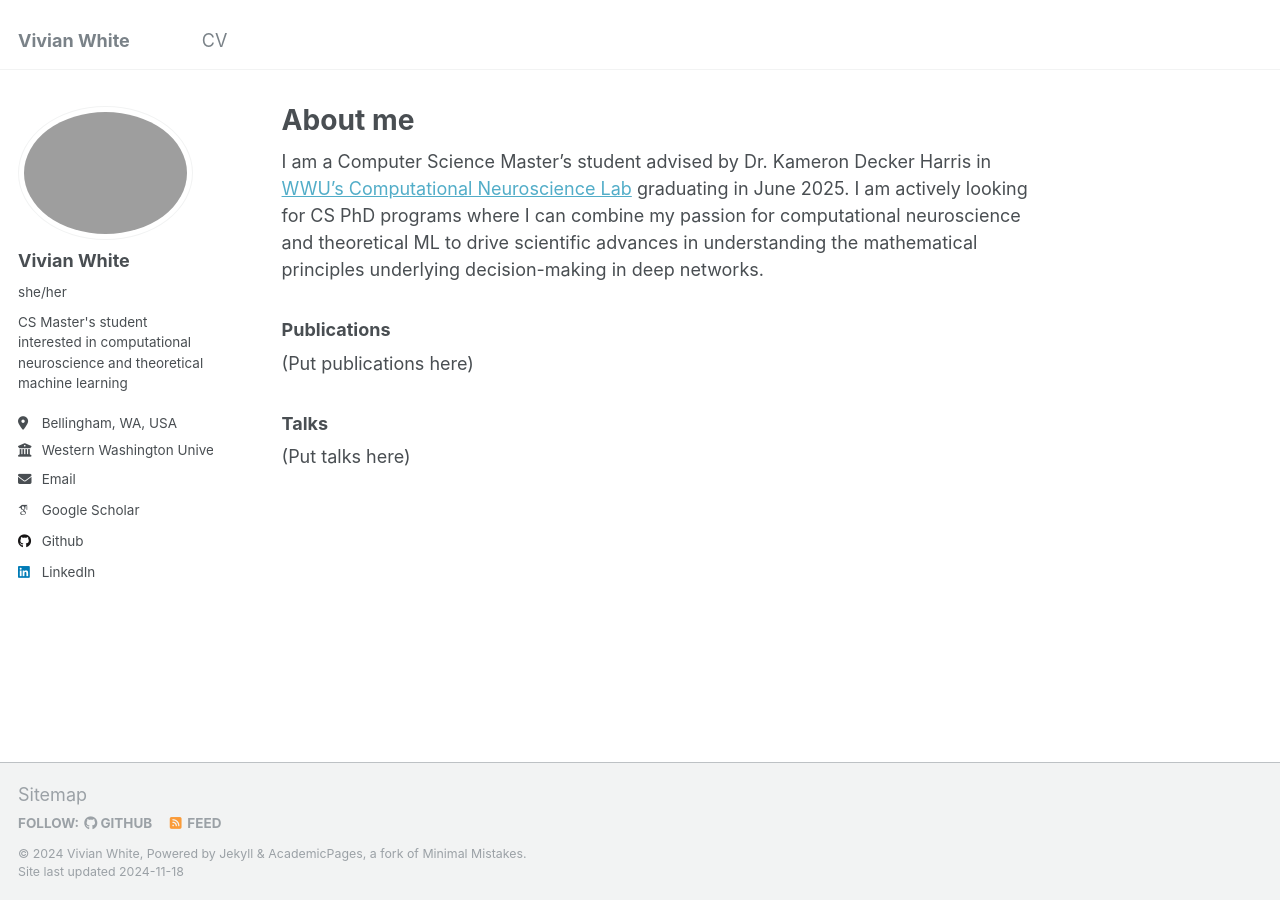
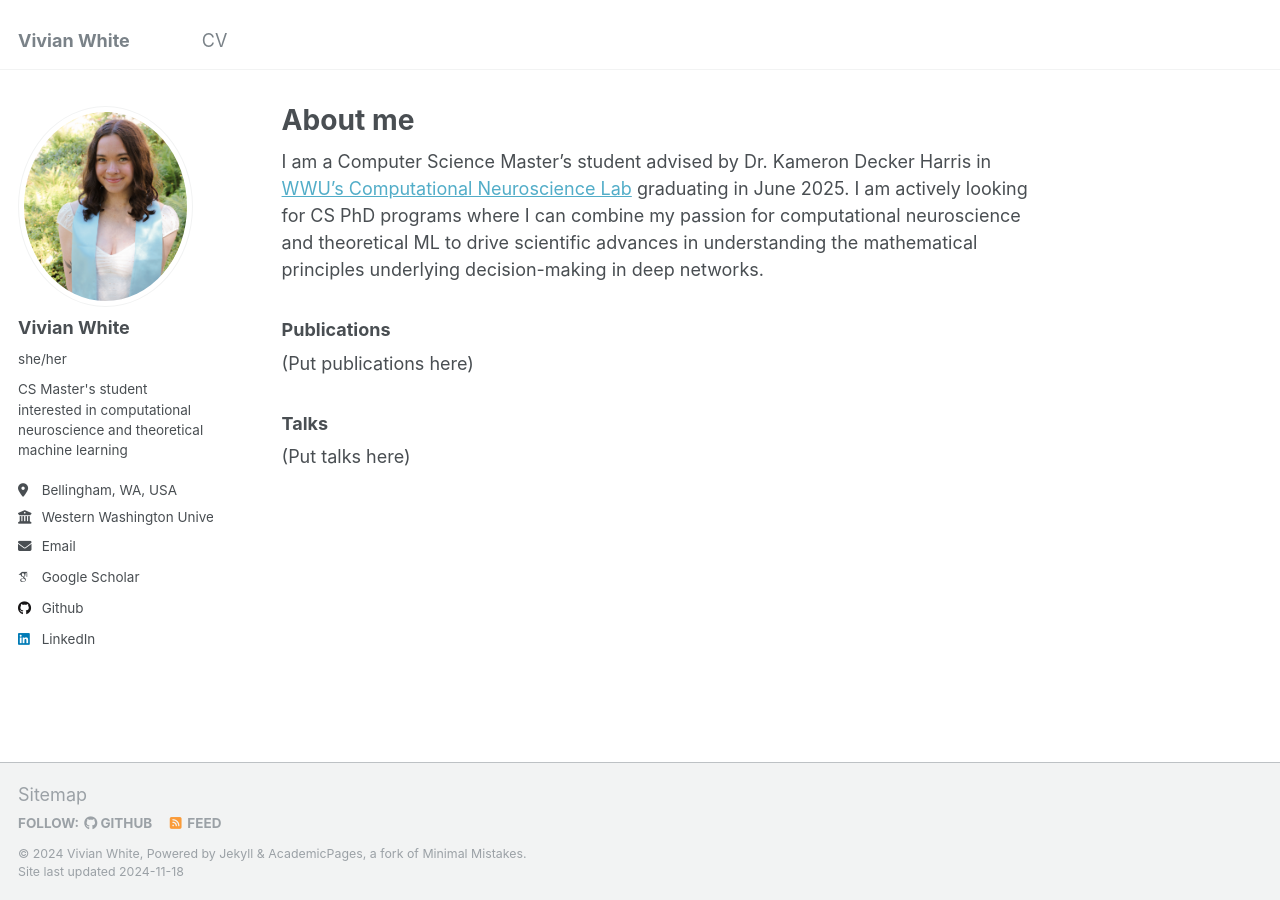
Before and after one commit to vivianwhite/vivianwhite.github.io, a Jekyll site: the page built from _pages/about.md, in a window 1280 px wide. Built offline with Jekyll 4.4.1, drawn with Linux system fonts in a browser that asks for light colours; some web fonts are replaced.

Commit message:
Update _config.yml

```diff
--- a/_config.yml
+++ b/_config.yml
@@ -21,7 +21,7 @@ repository               : "vivianwhite/vivianwhite.github.io"
 #               Additional customization can be done by editing /_includes/author-profile.html
 author:
   # Biographic information
-  avatar           : "profile.png"
+  avatar           : "new_profile.png"
   name             : "Vivian White"
   pronouns         : "she/her"
   bio              : "CS Master's student interested in computational neuroscience and theoretical machine learning"
```
